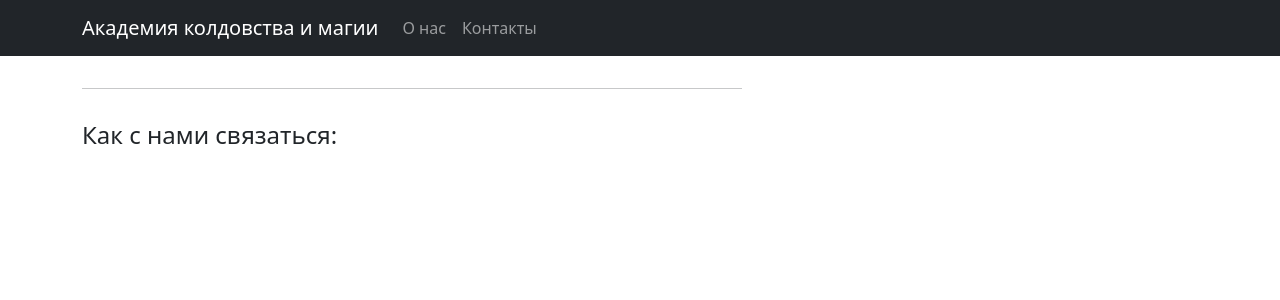
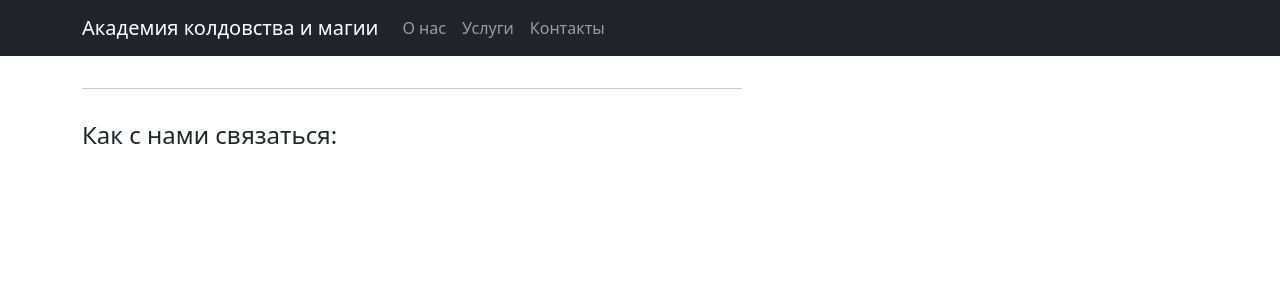
Before and after one commit to nikarefin/first_django_project, a Django app: template templates/flatpages/contact.html in a window 1280 px wide. Shown: the top 300 px of the page. Run offline with Django 4.2, Linux system fonts and the light colour scheme; the template is opened without the code that fills it, so the values that code supplies are empty; some libraries are stand-ins or nearby versions.

Commit message:
Добавлен пункт «Услуги» в меню

```diff
--- a/templates/flatpages/default.html
+++ b/templates/flatpages/default.html
@@ -26,7 +26,10 @@
                        <li class="nav-item">
                            <a class="nav-link" href="/about/">О нас</a>
                        </li>
-                        <li class="nav-item">
+                       <li class="nav-item">
+                           <a class="nav-link" href="/services/">Услуги</a>
+                       </li>
+                       <li class="nav-item">
                            <a class="nav-link" href="/contact/">Контакты</a>
                        </li>
                    </ul>
```
Also changed, not shown: db.sqlite3.
